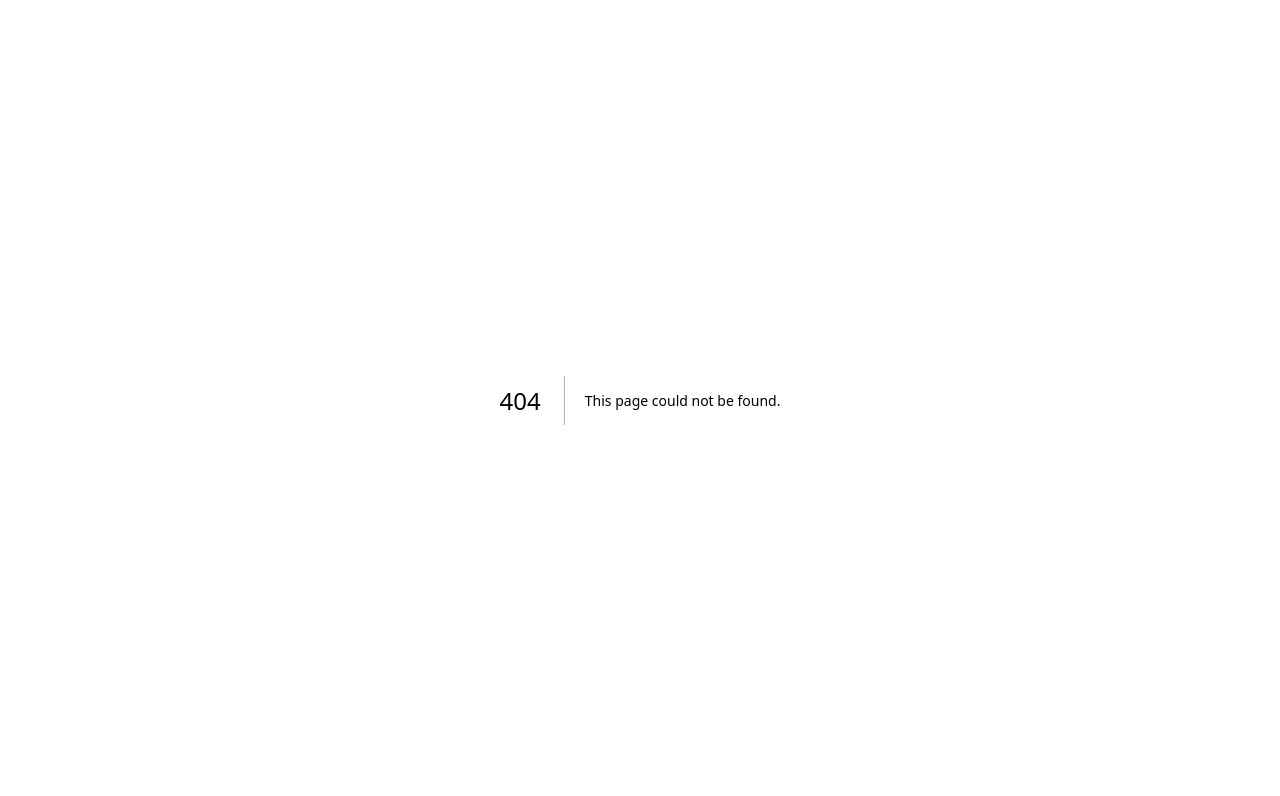
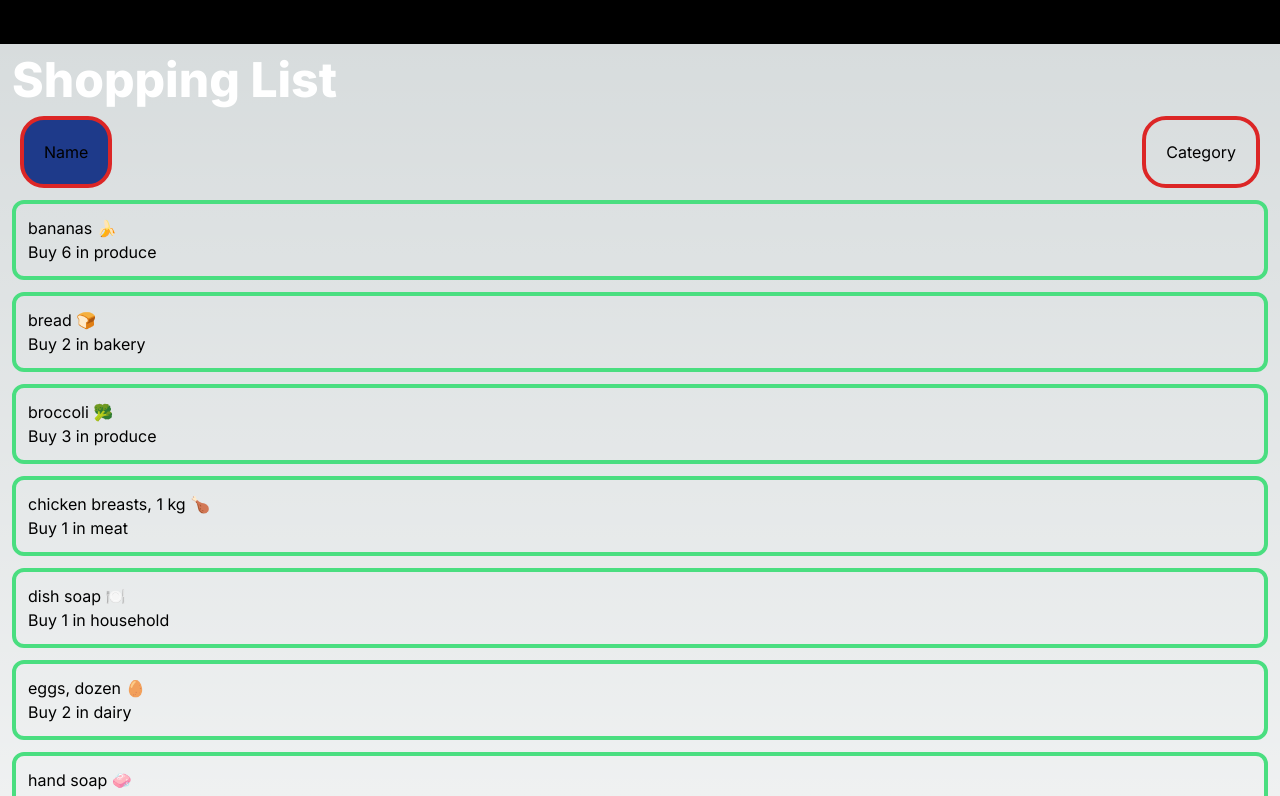
Before and after one commit to AmrinderSinghKhangura/cprg306-assignments, a Next.js app: page /week-5 in a window 1280 px wide. Before the commit this address had no page. Shown: the top 796 px of the page. Built offline with nearby package versions, Linux system fonts and the light colour scheme.

Commit message:
buttons and mapping

```diff
--- a/app/page.js
+++ b/app/page.js
@@ -29,6 +29,12 @@ export default function Home() {
         >
           Week - 4
         </Link>
+        <Link
+          href="/week-5"
+          className="text-2xl bg-purple-200 text-black py-1 px-5 mx-6 border-2 border-black rounded-lg"
+        >
+          Week - 5
+        </Link>
       </div>
     </main>
   );
--- /dev/null
+++ b/app/week-5/item-list.js
@@ -0,0 +1,66 @@
+"use client";
+import React, { useEffect } from "react";
+import Item from "./item";
+import items from "./items.json";
+import { useState } from "react";
+
+function sortItems(list, sortBy) {
+  return [...list].sort((a, b) => {
+    if (a[sortBy] && b[sortBy]) {
+      return a[sortBy].localeCompare(b[sortBy]);
+    } else {
+      return 0;
+    }
+  });
+}
+
+function itemList() {
+  const [sortBy, setSortBy] = useState("name");
+  const [list, setList] = useState(sortItems(items, sortBy));
+  useEffect(() => {
+    console.log(sortBy);
+    let sorted = list;
+    if (sortBy === "name") {
+      sorted = sortItems(list, "name");
+      setList(sorted);
+    } else if (sortBy === "category") {
+      sorted = sortItems(list, "category");
+      setList(sorted);
+    }
+  }, [sortBy]);
+
+  return (
+    <div className="flex flex-col ">
+      <div className="flex justify-between px-5">
+        <button
+          onClick={() => setSortBy("name")}
+          className={`border-4 border-red-600 p-5 rounded-3xl ${
+            sortBy === "name" && "bg-blue-900"
+          }`}
+        >
+          Name
+        </button>
+        <button
+          onClick={() => setSortBy("category")}
+          className={`border-4 border-red-600 p-5 rounded-3xl ${
+            sortBy === "category" && "bg-blue-900"
+          }`}
+        >
+          Category
+        </button>
+      </div>
+      <div id="list">
+        {list.map((item) => (
+          <Item
+            key={item.id}
+            name={item.name}
+            quantity={item.quantity}
+            category={item.category}
+          />
+        ))}
+      </div>
+    </div>
+  );
+}
+
+export default itemList;
--- /dev/null
+++ b/app/week-5/item.js
@@ -0,0 +1,13 @@
+import React from "react";
+function item({ name, quantity, category }) {
+  return (
+    <ul className="border-4  border-green-400 m-3 p-3 rounded-xl ">
+      <li>{name}</li>
+      <li>
+        Buy {quantity} in {category}
+      </li>
+    </ul>
+  );
+}
+
+export default item;
--- /dev/null
+++ b/app/week-5/items.json
@@ -0,0 +1,74 @@
+[
+  {
+    "id": "1h2GJKH12gkHG31h1H",
+    "name": "milk, 4 L 🥛",
+    "quantity": 1,
+    "category": "dairy"
+  },
+  {
+    "id": "2KJH3k2j3H1k2J3K1H",
+    "name": "bread 🍞",
+    "quantity": 2,
+    "category": "bakery"
+  },
+  {
+    "id": "3h2KJH3k2j3H1k2J3",
+    "name": "eggs, dozen 🥚",
+    "quantity": 2,
+    "category": "dairy"
+  },
+  {
+    "id": "4k2J3K1H2GJKH12gk",
+    "name": "bananas 🍌",
+    "quantity": 6,
+    "category": "produce"
+  },
+  {
+    "id": "5H1h1H2KJH3k2j3H",
+    "name": "broccoli 🥦",
+    "quantity": 3,
+    "category": "produce"
+  },
+  {
+    "id": "6H1k2J3K1H2GJKH1",
+    "name": "chicken breasts, 1 kg 🍗",
+    "quantity": 1,
+    "category": "meat"
+  },
+  {
+    "id": "7gkHG31h1H2KJH3k",
+    "name": "pasta sauce 🍝",
+    "quantity": 3,
+    "category": "canned goods"
+  },
+  {
+    "id": "8j3H1k2J3K1H2GJK",
+    "name": "spaghetti, 454 g 🍝",
+    "quantity": 2,
+    "category": "dry goods"
+  },
+  {
+    "id": "9H12gkHG31h1H2KJ",
+    "name": "toilet paper, 12 pack 🧻",
+    "quantity": 1,
+    "category": "household"
+  },
+  {
+    "id": "10H3k2j3H1k2J3K1",
+    "name": "paper towels, 6 pack",
+    "quantity": 1,
+    "category": "household"
+  },
+  {
+    "id": "11k2J3K1H2GJKH12",
+    "name": "dish soap 🍽️",
+    "quantity": 1,
+    "category": "household"
+  },
+  {
+    "id": "12GJKH12gkHG31h1",
+    "name": "hand soap 🧼",
+    "quantity": 4,
+    "category": "household"
+  }
+]
--- /dev/null
+++ b/app/week-5/page.js
@@ -0,0 +1,12 @@
+import TopBar from "../globalComponents/topBar";
+import ItemList from "./item-list";
+
+export default function Page() {
+  return (
+    <main>
+      <TopBar />
+      <h1 className="text-5xl text-white p-3 font-extrabold ">Shopping List</h1>
+      <ItemList />
+    </main>
+  );
+}
```
Lines whose indentation alone changed are shown as unchanged.
